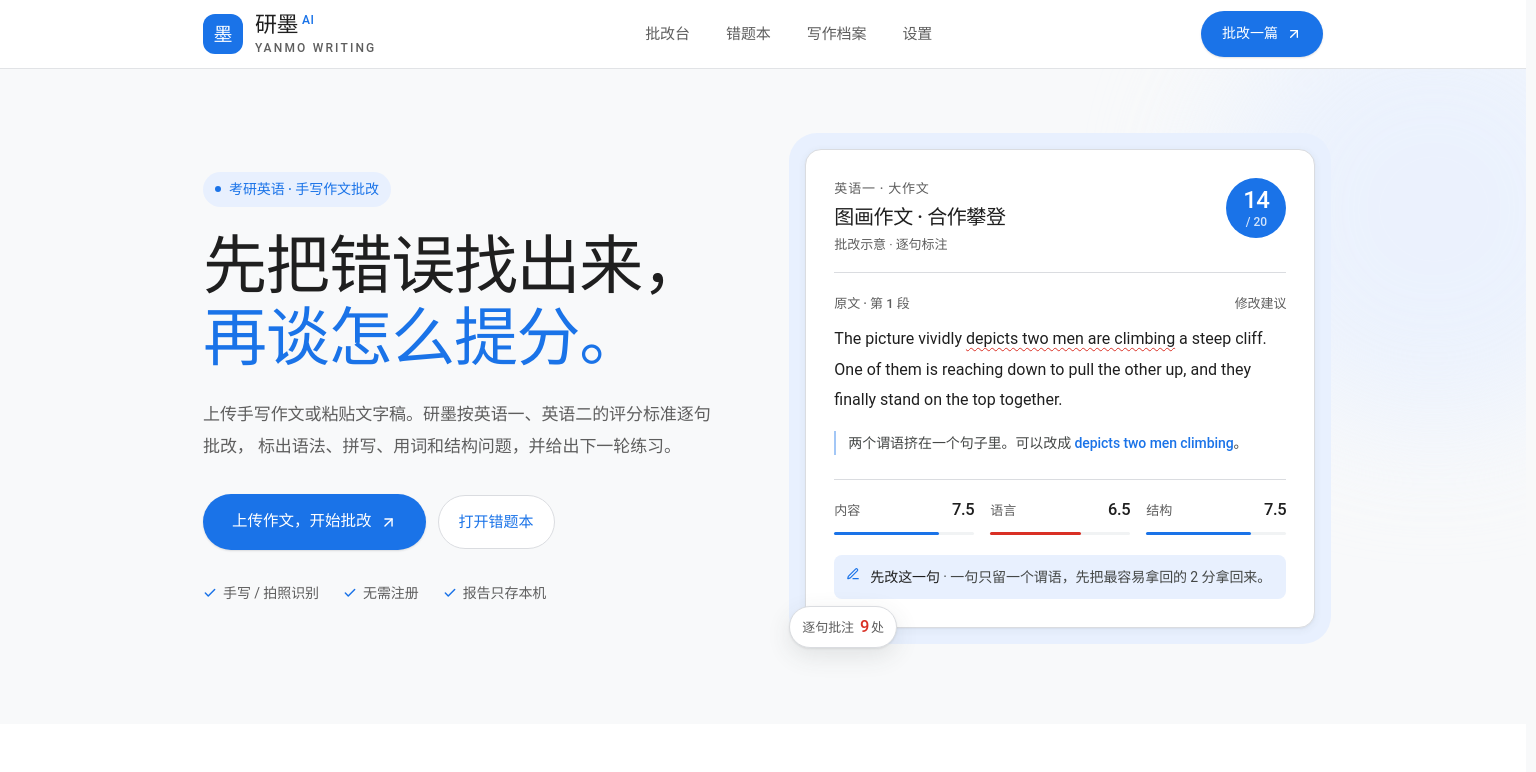
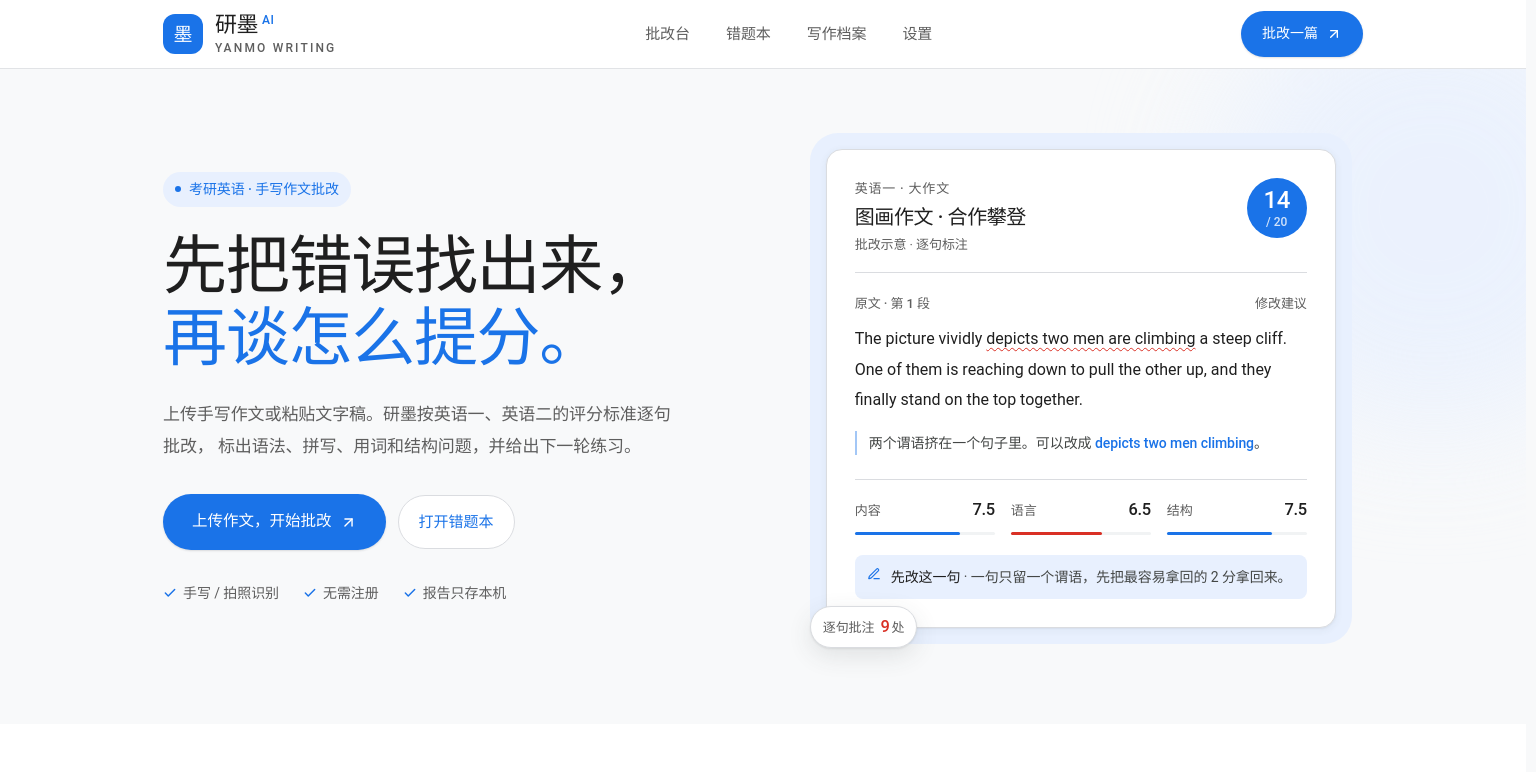
Before and after one commit to initialize-ye/YanMo, a Next.js app: page / in a window 1536 px wide. Shown: the top 772 px of the page. Built offline with nearby package versions, Linux system fonts and the light colour scheme.

Commit message:
polish(web-desktop): 超宽屏主容器适度加宽
- >=1536px 将 .wrap 最大宽度由 1200 提到 1280，大显示器上留白更均衡

```diff
--- a/app/globals.css
+++ b/app/globals.css
@@ -179,6 +179,13 @@ p {
 
   .skip-link:focus-visible {
     transform: translateY(0);
+  }
+
+  /* 超宽桌面（≥1536px）适度加宽主容器，大屏留白更均衡。 */
+  @media (min-width: 1536px) {
+    .wrap {
+      max-width: 1280px;
+    }
   }
 
   .display {
```
